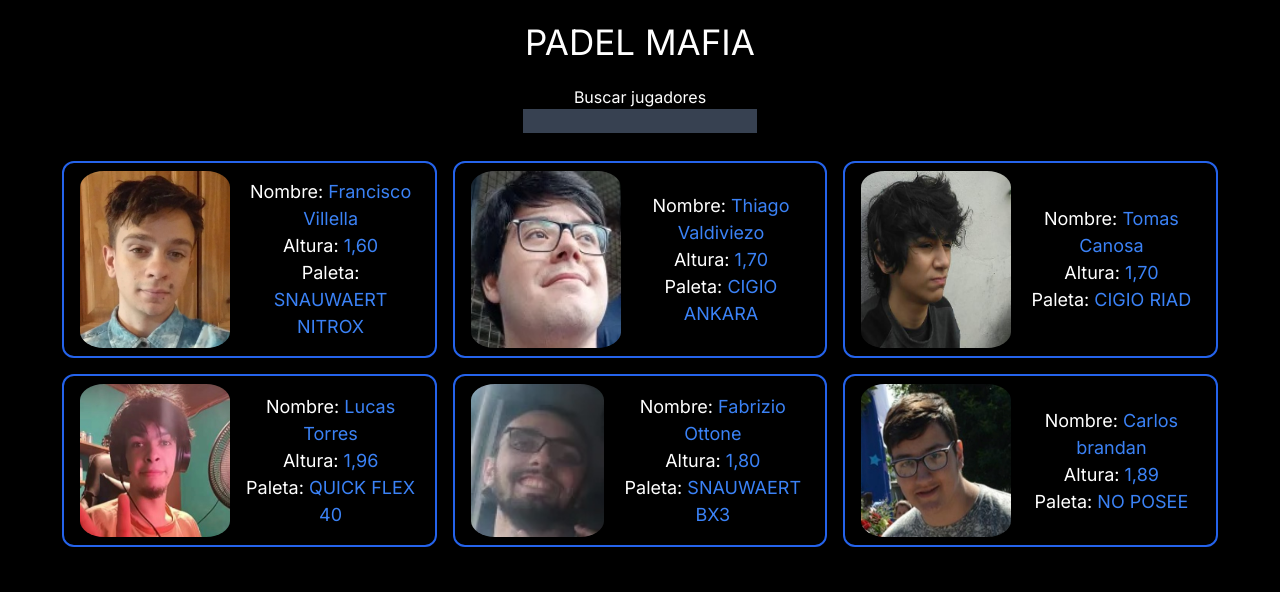
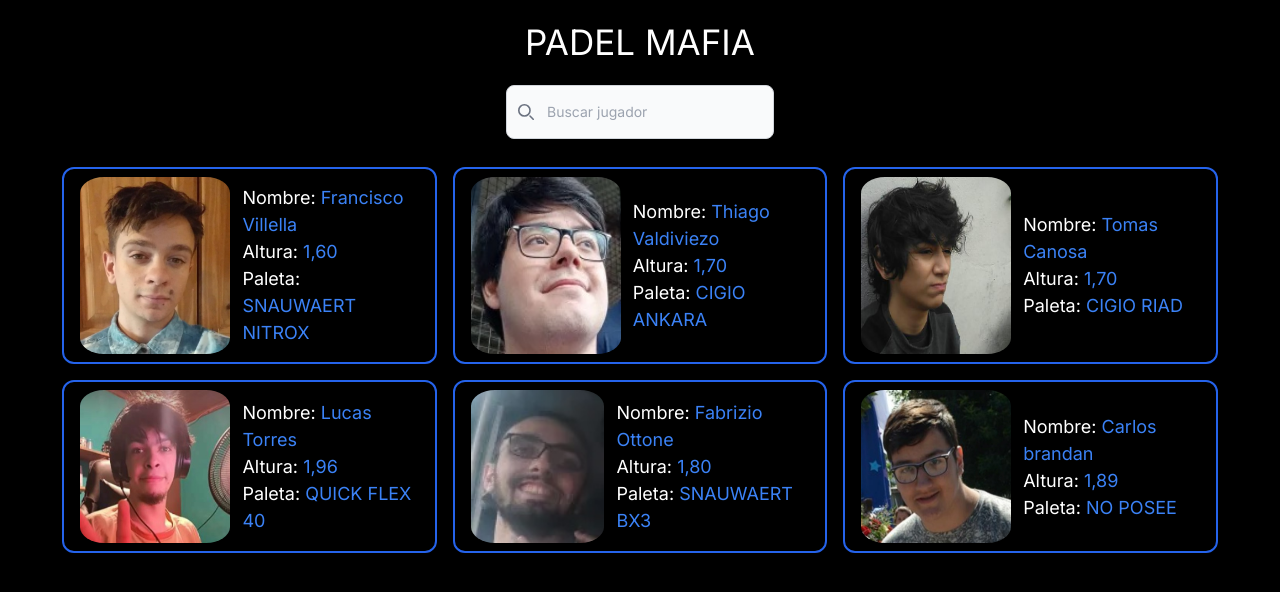
Before and after one commit to Frahn7/padel-page, a Next.js app: page /members in a window 1280 px wide. Shown: the top 592 px of the page. Built offline with nearby package versions, Linux system fonts and the light colour scheme.

Commit message:
Add input component and hook members

```diff
--- a/src/app/Components/Card.tsx
+++ b/src/app/Components/Card.tsx
@@ -23,7 +23,7 @@
         height={150}
         className="rounded-3xl py-2"
       />
-      <div className="text-center self-center flex flex-col text-[18px]">
+      <div className="text-left self-center flex flex-col text-[18px]">
         <p>
           Nombre: <span className="text-blue-500">{" " + name}</span>
         </p>
--- /dev/null
+++ b/src/app/Components/ui/Input.tsx
@@ -0,0 +1,39 @@
+import React from "react";
+
+interface PropsInput extends React.ComponentProps<"input"> {}
+
+export const Input = ({ ...props }: PropsInput) => {
+  return (
+    <div>
+      <label className="mb-2 text-sm font-medium text-gray-900 sr-only dark:text-white">
+        Search
+      </label>
+      <div className="relative">
+        <div className="absolute inset-y-0 start-0 flex items-center ps-3 pointer-events-none">
+          <svg
+            className="w-4 h-4 text-gray-500 dark:text-gray-400"
+            aria-hidden="true"
+            xmlns="http://www.w3.org/2000/svg"
+            fill="none"
+            viewBox="0 0 20 20"
+          >
+            <path
+              stroke="currentColor"
+              stroke-linecap="round"
+              stroke-linejoin="round"
+              stroke-width="2"
+              d="m19 19-4-4m0-7A7 7 0 1 1 1 8a7 7 0 0 1 14 0Z"
+            />
+          </svg>
+        </div>
+        <input
+          {...props}
+          type="text"
+          className="block w-full p-4 ps-10 text-sm text-gray-900 border border-gray-300 rounded-lg bg-gray-50 focus:ring-blue-500 focus:border-blue-500 dark:bg-gray-700 dark:border-gray-600 dark:placeholder-gray-400 dark:text-white dark:focus:ring-blue-500 dark:focus:border-blue-500"
+          placeholder="Buscar jugador"
+          required
+        />
+      </div>
+    </div>
+  );
+};
--- /dev/null
+++ b/src/app/hooks/MembersGrup.tsx
@@ -0,0 +1,46 @@
+export default function MembersGrup() {
+  const MembersGrup = () => [
+    {
+      name: "Francisco Villella",
+      image: "/img/members/Francv.jpg",
+      racket: "SNAUWAERT NITROX",
+      height: "1,60",
+    },
+    {
+      name: "Thiago Valdiviezo",
+      image: "/img/members/thiagocv.jpg",
+      racket: "CIGIO ANKARA",
+      height: "1,70",
+    },
+    {
+      name: "Tomas Canosa",
+      image: "/img/members/tomicv.png",
+      racket: "CIGIO RIAD",
+      height: "1,70",
+    },
+    {
+      name: "Lucas Torres",
+      image: "/img/members/lucascv.jpg",
+      racket: "QUICK FLEX 40",
+      height: "1,96",
+    },
+    {
+      name: "Fabrizio Ottone",
+      image: "/img/members/fabricv.jpg",
+      racket: "SNAUWAERT BX3",
+      height: "1,80",
+    },
+    {
+      name: "Carlos brandan",
+      image: "/img/members/carloscv.jpg",
+      racket: "NO POSEE",
+      height: "1,89",
+    },
+  ];
+
+  const PlayersGrup = MembersGrup().map((member) => {
+    return { ...member };
+  });
+
+  return PlayersGrup;
+}
--- a/src/app/members/page.tsx
+++ b/src/app/members/page.tsx
@@ -2,52 +2,13 @@
 
 import { useState } from "react";
 import { Card } from "../Components/Card";
-
-const MembersGrup = () => [
-  {
-    name: "Francisco Villella",
-    image: "/img/members/Francv.jpg",
-    racket: "SNAUWAERT NITROX",
-    height: "1,60",
-  },
-  {
-    name: "Thiago Valdiviezo",
-    image: "/img/members/thiagocv.jpg",
-    racket: "CIGIO ANKARA",
-    height: "1,70",
-  },
-  {
-    name: "Tomas Canosa",
-    image: "/img/members/tomicv.png",
-    racket: "CIGIO RIAD",
-    height: "1,70",
-  },
-  {
-    name: "Lucas Torres",
-    image: "/img/members/lucascv.jpg",
-    racket: "QUICK FLEX 40",
-    height: "1,96",
-  },
-  {
-    name: "Fabrizio Ottone",
-    image: "/img/members/fabricv.jpg",
-    racket: "SNAUWAERT BX3",
-    height: "1,80",
-  },
-  {
-    name: "Carlos brandan",
-    image: "/img/members/carloscv.jpg",
-    racket: "NO POSEE",
-    height: "1,89",
-  },
-];
-
-const MappedMembers = MembersGrup().map((member) => {
-  return { ...member };
-});
+import PlayersGrup from "../hooks/MembersGrup";
+import { Input } from "../Components/ui/Input";
 
 export default function Members() {
   const [filterMembers, setFilterMembers] = useState("");
+
+  const MappedMembers = PlayersGrup();
 
   const Players = !filterMembers
     ? MappedMembers
@@ -64,15 +25,7 @@
         <h1 className="text-[35px]">PADEL MAFIA</h1>
       </div>
       <div className="flex justify-center py-4">
-        <label htmlFor="members" className="flex flex-col text-center">
-          Buscar jugadores
-          <input
-            type="text"
-            name="members"
-            onChange={(e) => setFilterMembers(e.target.value)}
-            className="text-gray-300 bg-gray-700"
-          />
-        </label>
+        <Input onChange={(e) => setFilterMembers(e.target.value)} />
       </div>
       <div className="flex flex-wrap flex-row justify-center gap-4 py-3">
         {Players.map((member, i) => (
```
